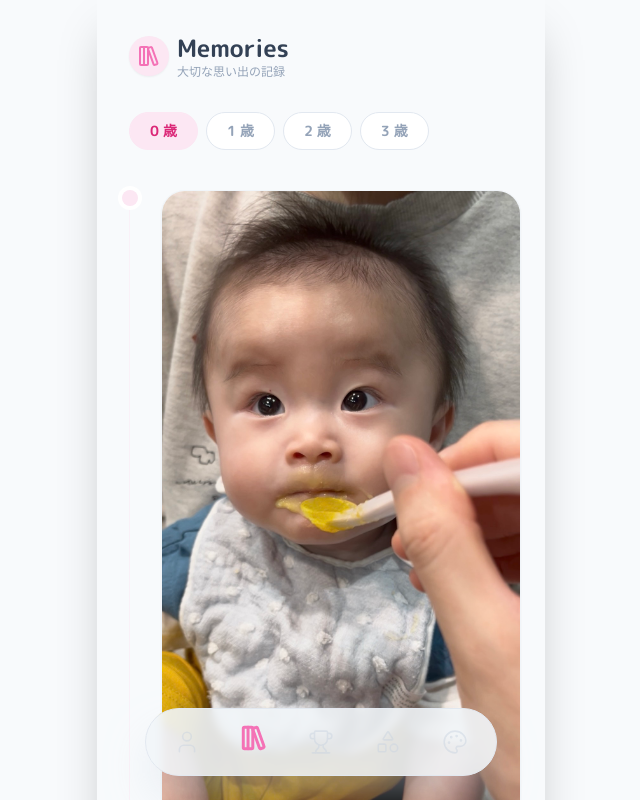
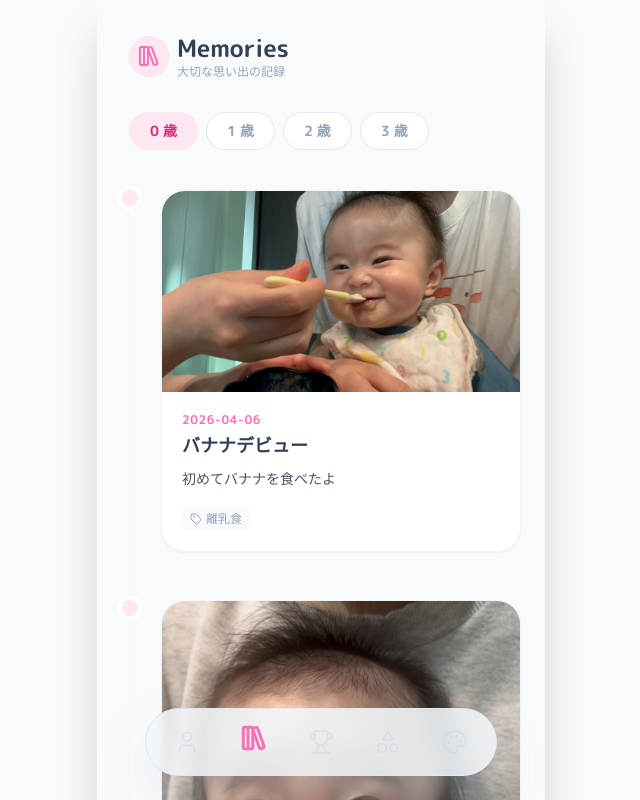
Before and after one commit to ika2kan-fjyu/baby-portfolio-dev, a React (Vite) app: page /memories in a window 1280 px wide. Shown: the top 800 px of the page, without its empty margins (319-959 px from the left). Built offline with nearby package versions, Linux system fonts and the light colour scheme.

Commit message:
アイコンとメモリーズ、コレクション、実績を更新

```diff
--- a/src/App.jsx
+++ b/src/App.jsx
@@ -5,7 +5,7 @@ import { ProfileHero } from './components/profile/ProfileHero';
 import { StatsCard } from './components/profile/StatsCard';
 import { IdentityCard } from './components/profile/IdentityCard';
 import { profileData } from './data/profileData';
-import profileImage from '/profile/6month.jpeg';
+import profileImage from '/profile/7month.jpeg';
 
 const Profile = () => {
   const birthDate = new Date(profileData.birthDate);
--- a/src/data/achievementsData.js
+++ b/src/data/achievementsData.js
@@ -176,6 +176,14 @@ export const achievementsData = [
         icon: "🧅"
     },
     {
+        id: "baby-sweet-potato",
+        category: "food",
+        title: "さつまいもを食べた",
+        date: "2026-04-02",
+        isUnlocked: true,
+        icon: "🍠"
+    },
+    {
         id: "baby-broccoli",
         category: "food",
         title: "ブロッコリーを食べた",
@@ -248,6 +256,14 @@ export const achievementsData = [
         icon: "🍇"
     },
     {
+        id: "baby-banana",
+        category: "food",
+        title: "バナナを食べた",
+        date: "2026-04-06",
+        isUnlocked: true,
+        icon: "🍌"
+    },
+    {
         id: "baby-strawberry",
         category: "food",
         title: "いちごを食べた",
--- a/src/data/collectionsData.js
+++ b/src/data/collectionsData.js
@@ -137,6 +137,12 @@ export const collectionsData = [
         title: "おでかけチャイム ぞうさん",
         tags: ["おもちゃ"]
     },
+    {
+        id: 24,
+        src: "https://www.ehonnavi.net/img/cover/350/350_256369.jpg",
+        title: "がったい",
+        tags: ["絵本"]
+    },
     // {
     //     id: 0,
     //     src: "",
--- a/src/data/memoriesData.js
+++ b/src/data/memoriesData.js
@@ -1,4 +1,12 @@
 export const memoriesData = [
+    {
+        id: 20260040601,
+        date: "2026-04-06",
+        title: "バナナデビュー",
+        description: "初めてバナナを食べたよ",
+        tags: ["離乳食"],
+        image: "/memories/20260406.jpg"
+    },
     {
         id: 20260040201,
         date: "2026-04-02",
--- a/src/data/profileData.js
+++ b/src/data/profileData.js
@@ -6,7 +6,7 @@ export const profileData = {
         weight: { value: "6.3kg", date: "2026-03-05" },
     },
     likes: ["しましまぐるぐる", "男前豆腐"],
-    dislikes: ["にんじん🥕", "トマト🍅", "ペットボトルを潰す音", "鼻吸い", "顔の保湿"],
+    dislikes: ["トマト🍅", "ペットボトルを潰す音", "鼻吸い", "顔の保湿"],
     clothesSize: "70 ~ 80cm",
     shoeSize: "??? cm",
     personality: "よく笑う。知らない人の顔を見ると泣き出したりして、少し人見知りのような素振りがある。"
```
Also changed, not shown: public/memories/20260406.jpg (added), public/profile/7month.jpeg (added).
